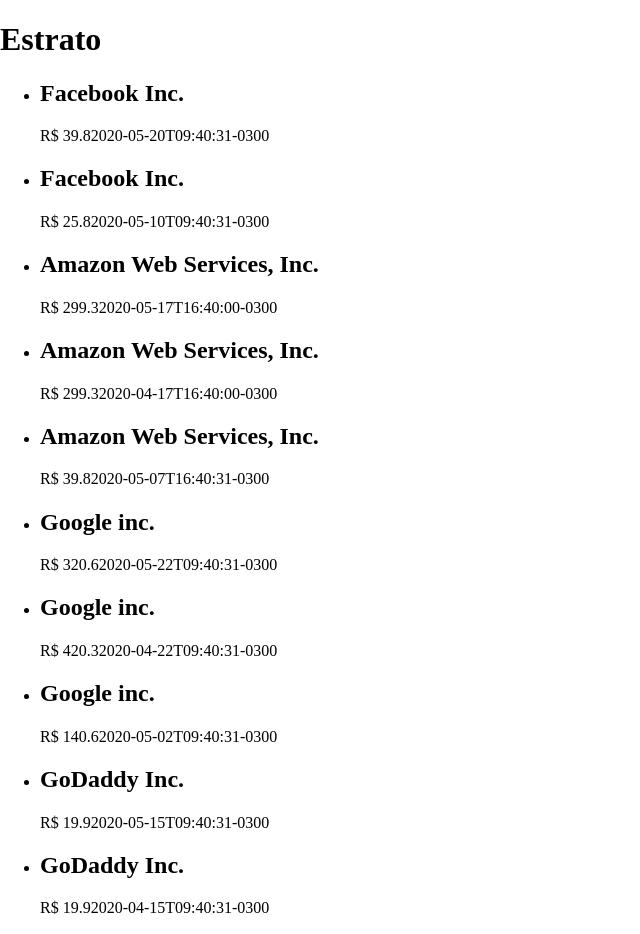
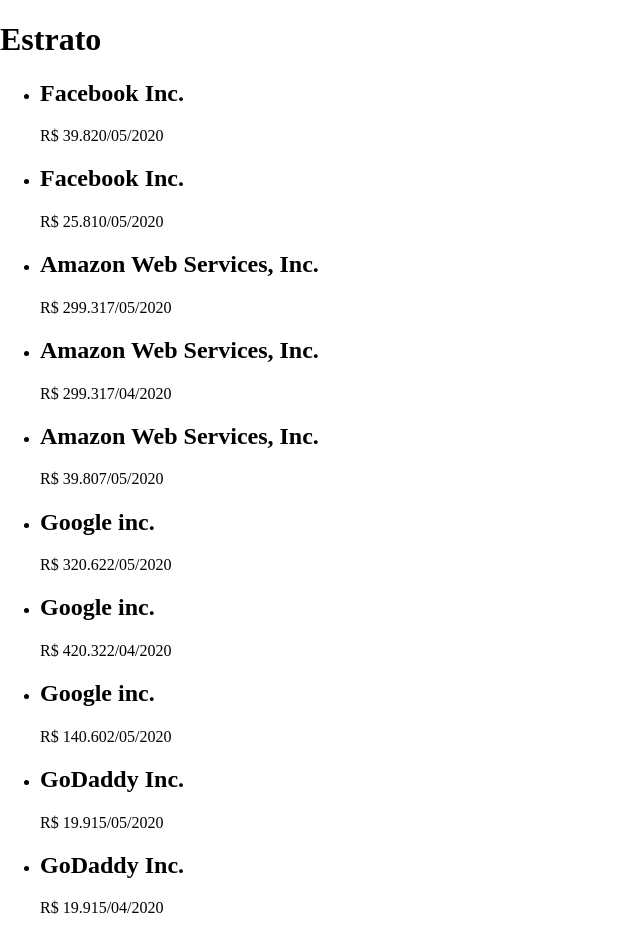
Before and after one commit to rickyalmeidadev/conta-simples-test, a React (Create React App) app: page /statement in a window 1280 px wide. Shown: the whole page, without its empty margins (0-640 px from the left). Built offline with nearby package versions, Linux system fonts and the light colour scheme; data requests are answered from the project's data file.

Commit message:
add react moment

```diff
--- a/package.json
+++ b/package.json
@@ -11,6 +11,7 @@
     "normalize.css": "^8.0.1",
     "react": "^16.13.1",
     "react-dom": "^16.13.1",
+    "react-moment": "^0.9.7",
     "react-router-dom": "^5.2.0",
     "react-scripts": "3.4.1"
   },
--- a/src/components/StatementCard/index.jsx
+++ b/src/components/StatementCard/index.jsx
@@ -1,4 +1,5 @@
 import React from 'react';
+import Moment from 'react-moment';
 
 const StatementCard = ({ id, name, price, date }) => (
   <li data-testid={id}>
@@ -7,7 +8,11 @@
     </div>
     <div>
       <span>R$ {price}</span>
-      <span>{date}</span>
+      <span>
+        <Moment format="DD/MM/YYYY">
+          {date}
+        </Moment>
+      </span>
     </div>
   </li>
 );
```
Also changed, not shown: 1 other file (tests, documents, lock files or other folders).
